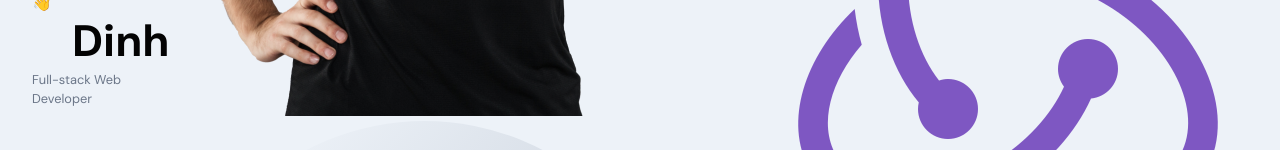
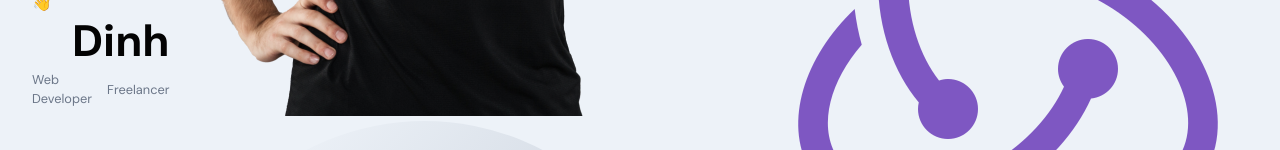
Before and after one commit to miadinh38/my-portfolio, a React (Create React App) app in the folder frontend_react/: page / in a window 1280 px wide. Shown: the part 802-952 px from the top of the page. Built offline with nearby package versions, Linux system fonts and the light colour scheme.

Commit message:
Minor update on info

```diff
--- a/frontend_react/src/container/Header/Header.jsx
+++ b/frontend_react/src/container/Header/Header.jsx
@@ -33,7 +33,8 @@ const Header = () => {
           </div>
 
           <div className='tag-cmp app__flex'>
-            <p className='p-text'>Full-stack Web Developer</p>
+            <p className='p-text'>Web Developer</p>
+            <p className='p-text'>Freelancer</p>
           </div>
         </div>
       </motion.div>
```
